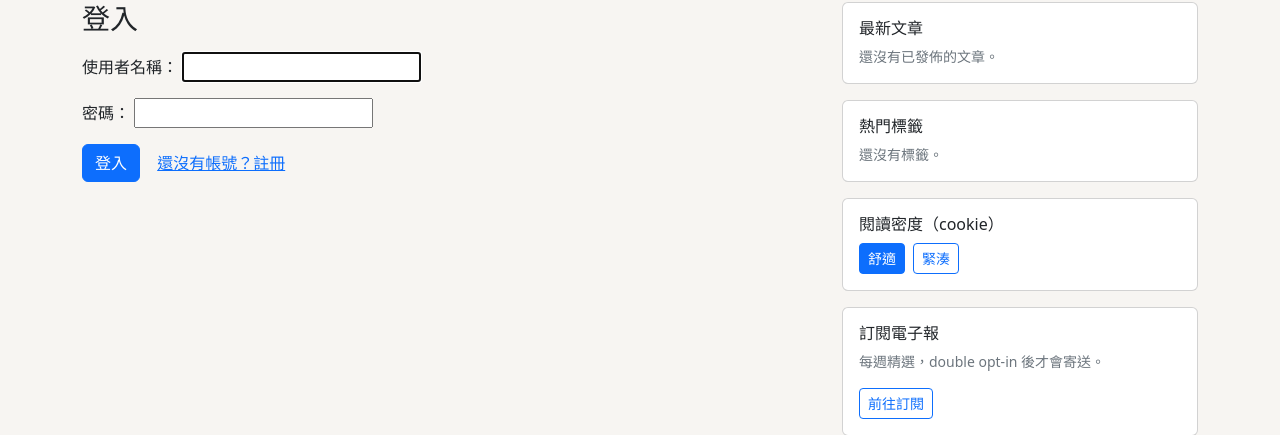
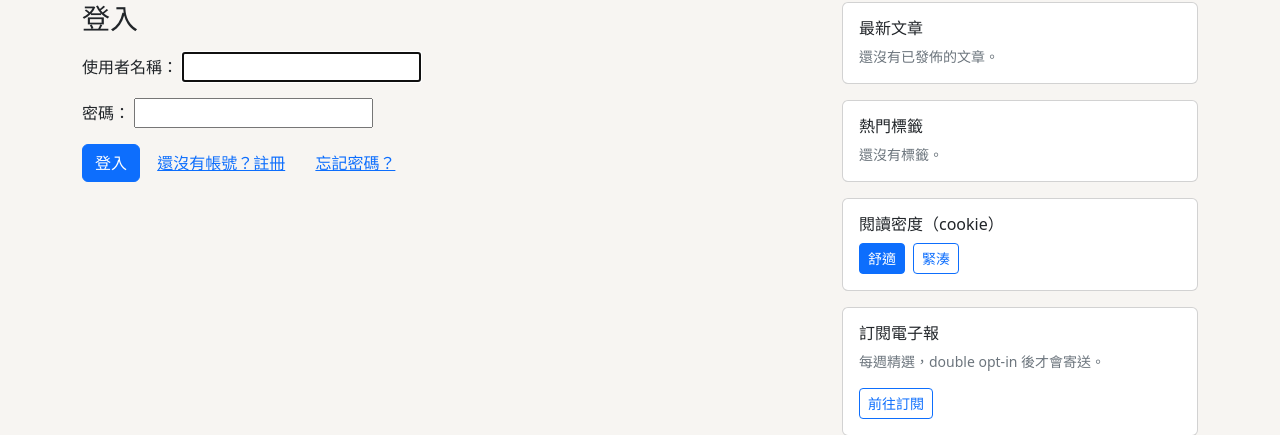
Before and after one commit to leonjyentub/DjangoTeaching, a Django app: page /accounts/login/ in a window 1280 px wide. Shown: the part 78-513 px from the top of the page. Run offline with Django 5.2, Linux system fonts and the light colour scheme; data that the repository does not hold is empty.

Commit message:
feat: link password reset from login (ChatGPT)

```diff
--- a/learnjournal/templates/registration/login.html
+++ b/learnjournal/templates/registration/login.html
@@ -1,4 +1,5 @@
 {% extends "base.html" %}
+{% block title %}登入 · LearnJournal{% endblock %}
 {% block content %}
   <h1 class="h3 mb-3">登入</h1>
   <form method="post" class="col-md-8">
@@ -7,5 +8,6 @@
     <input type="hidden" name="next" value="{{ next }}">
     <button class="btn btn-primary">登入</button>
     <a class="btn btn-link" href="{% url 'journal:register' %}">還沒有帳號？註冊</a>
+    <a class="btn btn-link" href="{% url 'password_reset' %}">忘記密碼？</a>
   </form>
 {% endblock %}
```
